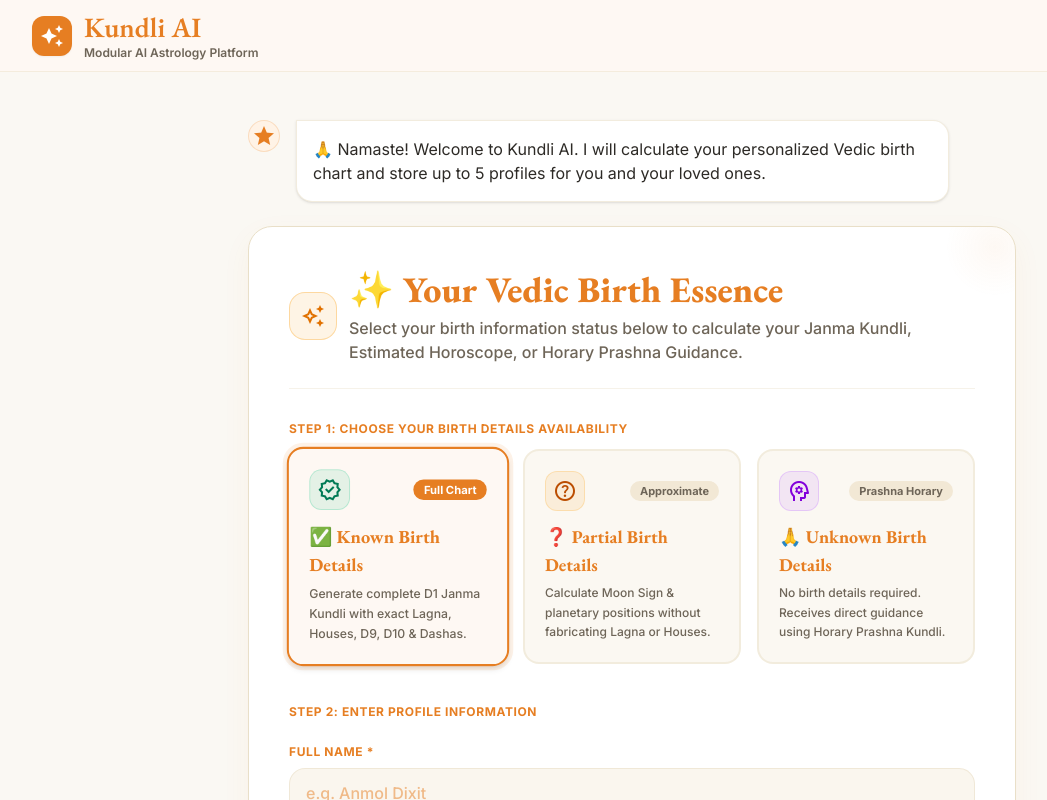
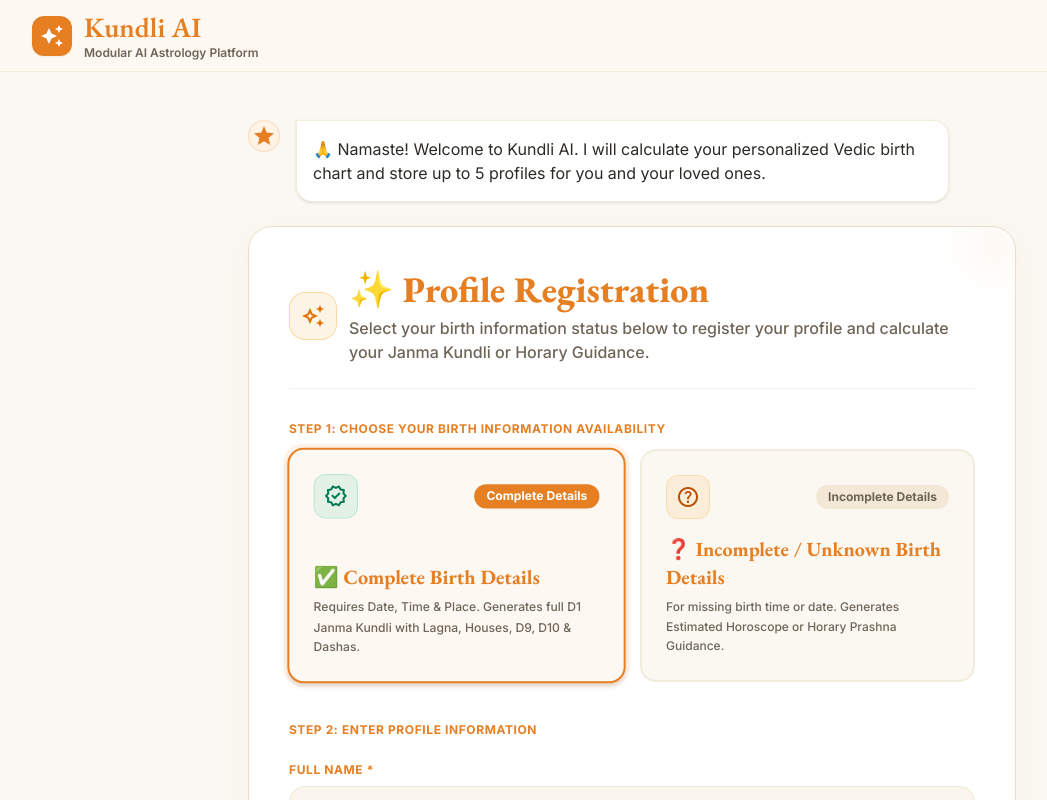
Before and after one commit to Dixit-Anmol/Kundli_GPT_Clone, a React (Vite) app in the folder frontend/: page / in a window 1280 px wide. Shown: the top 800 px of the page, without its empty margins (8-1055 px from the left). Built offline with nearby package versions, Linux system fonts and the light colour scheme.

Commit message:
fix: streamline profile registration to 2 sections (Complete vs Incomplete), remove question selector from registration, and make Prashna AI responses concise with direct YES/NO verdict

```diff
--- a/frontend/src/components/chat/BirthDetailsForm.tsx
+++ b/frontend/src/components/chat/BirthDetailsForm.tsx
@@ -1,8 +1,7 @@
 import { useState } from 'react'
 import type { RelationshipType } from '../../types/profile'
-import PrashnaQuestionSelector from './PrashnaQuestionSelector'
 
-export type OnboardingMode = 'exact' | 'partial' | 'prashna'
+export type OnboardingMode = 'exact' | 'partial'
 
 export interface BirthData {
   fullName: string
@@ -10,11 +9,12 @@ export interface BirthData {
   dateOfBirth?: string
   timeOfBirth?: string
   relationship?: RelationshipType
-  mode?: OnboardingMode
+  mode?: OnboardingMode | 'prashna'
   timeSlot?: string
   question?: string
   category?: string
 }
+
 
 interface BirthDetailsFormProps {
   onSubmit: (data: BirthData) => void
@@ -30,7 +30,7 @@ export default function BirthDetailsForm({ onSubmit }: BirthDetailsFormProps) {
   const [dob, setDob] = useState('')
   const [tob, setTob] = useState('')
 
-  // Option 2 Partial State
+  // Partial / Unknown State
   const [timeSlot, setTimeSlot] = useState<string>('unknown')
 
   // Submit Handler
@@ -49,29 +49,18 @@ export default function BirthDetailsForm({ onSubmit }: BirthDetailsFormProps) {
         })
       }
     } else if (mode === 'partial') {
-      if (dob) {
+      // If dob provided, use partial mode; if missing, use prashna mode
+      const isKnownDob = Boolean(dob)
       onSubmit({
         fullName: name.trim(),
         gender,
-          dateOfBirth: dob,
+        dateOfBirth: dob || '2000-01-01',
         timeOfBirth: tob || undefined,
         relationship,
-          mode: 'partial',
+        mode: isKnownDob ? 'partial' : 'prashna',
         timeSlot,
       })
     }
-    }
-  }
-
-  const handlePrashnaSelect = (question: string, category: string) => {
-    onSubmit({
-      fullName: name.trim() || 'Seeker',
-      gender,
-      relationship,
-      mode: 'prashna',
-      question,
-      category,
-    })
   }
 
   const genderOptions: Array<{ value: 'male' | 'female' | 'other'; label: string }> = [
@@ -91,7 +80,7 @@ export default function BirthDetailsForm({ onSubmit }: BirthDetailsFormProps) {
   ]
 
   return (
-    <div className="mx-auto celestial-card rounded-3xl p-8 sm:p-10 shadow-xl border border-outline-variant/60 animate-fade-in-up space-y-8 max-w-4xl bg-surface/95 backdrop-blur-md">
+    <div className="mx-auto celestial-card rounded-3xl p-8 sm:p-10 shadow-xl border border-outline-variant/60 animate-fade-in-up space-y-8 max-w-3xl bg-surface/95 backdrop-blur-md">
       {/* Header Banner */}
       <div className="border-b border-outline-variant/40 pb-6">
         <div className="flex items-center gap-3">
@@ -100,104 +89,75 @@ export default function BirthDetailsForm({ onSubmit }: BirthDetailsFormProps) {
           </div>
           <div>
             <h2 className="font-display text-3xl sm:text-4xl font-extrabold text-primary leading-tight">
-              ✨ Your Vedic Birth Essence
+              ✨ Profile Registration
             </h2>
             <p className="text-sm sm:text-base text-on-surface-variant font-medium mt-1">
-              Select your birth information status below to calculate your Janma Kundli, Estimated Horoscope, or Horary Prashna Guidance.
+              Select your birth information status below to register your profile and calculate your Janma Kundli or Horary Guidance.
             </p>
           </div>
         </div>
       </div>
 
-      {/* 3 Prominent Hero Onboarding Cards */}
+      {/* 2 Onboarding Section Cards Only */}
       <div className="space-y-3">
         <label className="text-xs font-bold uppercase tracking-wider text-primary block">
-          Step 1: Choose Your Birth Details Availability
+          Step 1: Choose Your Birth Information Availability
         </label>
-        <div className="grid grid-cols-1 md:grid-cols-3 gap-4">
-          {/* Card 1: Exact Details */}
+        <div className="grid grid-cols-1 md:grid-cols-2 gap-4">
+          {/* Section 1: Complete Birth Details */}
           <div
             onClick={() => setMode('exact')}
-            className={`p-5 rounded-2xl border-2 transition-all cursor-pointer flex flex-col justify-between space-y-3 ${
+            className={`p-6 rounded-2xl border-2 transition-all cursor-pointer flex flex-col justify-between space-y-4 ${
               mode === 'exact'
-                ? 'bg-primary/5 border-primary ring-4 ring-primary/10 shadow-md scale-[1.02]'
+                ? 'bg-primary/5 border-primary ring-4 ring-primary/10 shadow-md scale-[1.01]'
                 : 'bg-surface-variant/30 border-outline-variant/50 hover:border-primary/40 hover:bg-surface-variant/50'
             }`}
           >
             <div className="flex items-center justify-between">
-              <span className="w-10 h-10 rounded-xl bg-emerald-500/10 border border-emerald-500/20 flex items-center justify-center text-emerald-700">
-                <span className="material-symbols-outlined text-xl">verified</span>
+              <span className="w-11 h-11 rounded-xl bg-emerald-500/10 border border-emerald-500/20 flex items-center justify-center text-emerald-700">
+                <span className="material-symbols-outlined text-2xl">verified</span>
               </span>
-              <span className={`text-[11px] font-extrabold px-2.5 py-0.5 rounded-full ${
+              <span className={`text-xs font-extrabold px-3 py-1 rounded-full ${
                 mode === 'exact' ? 'bg-primary text-white' : 'bg-surface-variant text-on-surface-variant'
               }`}>
-                Full Chart
+                Complete Details
               </span>
             </div>
             <div>
-              <h4 className="font-display text-lg font-bold text-primary">
-                ✅ Known Birth Details
+              <h4 className="font-display text-xl font-bold text-primary">
+                ✅ Complete Birth Details
               </h4>
-              <p className="text-xs text-on-surface-variant font-medium mt-1 leading-relaxed">
-                Generate complete D1 Janma Kundli with exact Lagna, Houses, D9, D10 & Dashas.
+              <p className="text-xs text-on-surface-variant font-medium mt-1.5 leading-relaxed">
+                Requires Date, Time & Place. Generates full D1 Janma Kundli with Lagna, Houses, D9, D10 & Dashas.
               </p>
             </div>
           </div>
 
-          {/* Card 2: Partial Details */}
+          {/* Section 2: Incomplete Birth Details */}
           <div
             onClick={() => setMode('partial')}
-            className={`p-5 rounded-2xl border-2 transition-all cursor-pointer flex flex-col justify-between space-y-3 ${
+            className={`p-6 rounded-2xl border-2 transition-all cursor-pointer flex flex-col justify-between space-y-4 ${
               mode === 'partial'
-                ? 'bg-primary/5 border-primary ring-4 ring-primary/10 shadow-md scale-[1.02]'
+                ? 'bg-primary/5 border-primary ring-4 ring-primary/10 shadow-md scale-[1.01]'
                 : 'bg-surface-variant/30 border-outline-variant/50 hover:border-primary/40 hover:bg-surface-variant/50'
             }`}
           >
             <div className="flex items-center justify-between">
-              <span className="w-10 h-10 rounded-xl bg-amber-500/10 border border-amber-500/20 flex items-center justify-center text-amber-700">
-                <span className="material-symbols-outlined text-xl">help</span>
+              <span className="w-11 h-11 rounded-xl bg-amber-500/10 border border-amber-500/20 flex items-center justify-center text-amber-700">
+                <span className="material-symbols-outlined text-2xl">help</span>
               </span>
-              <span className={`text-[11px] font-extrabold px-2.5 py-0.5 rounded-full ${
+              <span className={`text-xs font-extrabold px-3 py-1 rounded-full ${
                 mode === 'partial' ? 'bg-primary text-white' : 'bg-surface-variant text-on-surface-variant'
               }`}>
-                Approximate
+                Incomplete Details
               </span>
             </div>
             <div>
-              <h4 className="font-display text-lg font-bold text-primary">
-                ❓ Partial Birth Details
+              <h4 className="font-display text-xl font-bold text-primary">
+                ❓ Incomplete / Unknown Birth Details
               </h4>
-              <p className="text-xs text-on-surface-variant font-medium mt-1 leading-relaxed">
-                Calculate Moon Sign & planetary positions without fabricating Lagna or Houses.
-              </p>
-            </div>
-          </div>
-
-          {/* Card 3: Prashna / Unknown Details */}
-          <div
-            onClick={() => setMode('prashna')}
-            className={`p-5 rounded-2xl border-2 transition-all cursor-pointer flex flex-col justify-between space-y-3 ${
-              mode === 'prashna'
-                ? 'bg-primary/5 border-primary ring-4 ring-primary/10 shadow-md scale-[1.02]'
-                : 'bg-surface-variant/30 border-outline-variant/50 hover:border-primary/40 hover:bg-surface-variant/50'
-            }`}
-          >
-            <div className="flex items-center justify-between">
-              <span className="w-10 h-10 rounded-xl bg-purple-500/10 border border-purple-500/20 flex items-center justify-center text-purple-700">
-                <span className="material-symbols-outlined text-xl">psychology</span>
-              </span>
-              <span className={`text-[11px] font-extrabold px-2.5 py-0.5 rounded-full ${
-                mode === 'prashna' ? 'bg-primary text-white' : 'bg-surface-variant text-on-surface-variant'
-              }`}>
-                Prashna Horary
-              </span>
-            </div>
-            <div>
-              <h4 className="font-display text-lg font-bold text-primary">
-                🙏 Unknown Birth Details
-              </h4>
-              <p className="text-xs text-on-surface-variant font-medium mt-1 leading-relaxed">
-                No birth details required. Receives direct guidance using Horary Prashna Kundli.
+              <p className="text-xs text-on-surface-variant font-medium mt-1.5 leading-relaxed">
+                For missing birth time or date. Generates Estimated Horoscope or Horary Prashna Guidance.
               </p>
             </div>
           </div>
@@ -263,8 +223,7 @@ export default function BirthDetailsForm({ onSubmit }: BirthDetailsFormProps) {
           </div>
         </div>
 
-
-        {/* Mode 1: Exact Birth Details Inputs */}
+        {/* Section 1: Complete Birth Details Inputs */}
         {mode === 'exact' && (
           <div className="space-y-6 animate-fade-in-up bg-surface-variant/20 p-6 rounded-3xl border border-outline-variant/50">
             <div className="grid grid-cols-1 md:grid-cols-2 gap-5">
@@ -299,23 +258,23 @@ export default function BirthDetailsForm({ onSubmit }: BirthDetailsFormProps) {
               disabled={!name.trim() || !dob || !tob}
               className="w-full bg-primary text-white font-bold py-4 rounded-2xl text-sm sm:text-base shadow-lg shadow-primary/25 hover:scale-[1.01] transition-all disabled:opacity-50 cursor-pointer flex items-center justify-center gap-2"
             >
-              <span>Proceed to Select Birthplace & Generate Janma Kundli</span>
+              <span>Proceed to Select Location & Generate Janma Kundli</span>
               <span className="material-symbols-outlined text-lg">arrow_forward</span>
             </button>
           </div>
         )}
 
-        {/* Mode 2: Partial Details Inputs */}
+        {/* Section 2: Incomplete Birth Details Inputs */}
         {mode === 'partial' && (
           <div className="space-y-6 animate-fade-in-up bg-amber-500/5 p-6 rounded-3xl border border-amber-500/30">
             <div className="bg-amber-500/10 border border-amber-500/30 p-4 rounded-2xl text-xs sm:text-sm text-amber-950 font-medium leading-relaxed">
-              ℹ️ <strong>Estimated Horoscope Mode Active</strong>: Enter whatever birth date details you know. Lagna and House Cusps are strictly excluded until exact birth time is provided.
+              ℹ️ <strong>Incomplete Details Mode</strong>: Provide whatever details you know (optional). If birth date is unknown, Horary Prashna mode will be activated automatically.
             </div>
 
             <div className="grid grid-cols-1 md:grid-cols-2 gap-5">
               <div>
                 <label className="text-xs font-bold text-primary block mb-2">
-                  📅 Birth Date / Year *
+                  📅 Birth Date / Year (Optional)
                 </label>
                 <input
                   type="date"
@@ -327,7 +286,7 @@ export default function BirthDetailsForm({ onSubmit }: BirthDetailsFormProps) {
 
               <div>
                 <label className="text-xs font-bold text-primary block mb-2">
-                  🌅 Approximate Time Slot
+                  🌅 Approximate Time Slot (Optional)
                 </label>
                 <select
                   value={timeSlot}
@@ -343,39 +302,15 @@ export default function BirthDetailsForm({ onSubmit }: BirthDetailsFormProps) {
               </div>
             </div>
 
-            <div>
-              <label className="text-xs font-bold text-primary block mb-2">
-                ⏱️ Exact Time of Birth (Optional)
-              </label>
-              <input
-                type="time"
-                value={tob}
-                onChange={(e) => setTob(e.target.value)}
-                placeholder="Optional"
-                className="w-full bg-surface border border-outline-variant/60 rounded-2xl px-4 py-3.5 text-sm sm:text-base text-primary focus:outline-none focus:ring-2 focus:ring-primary/40 focus:border-primary font-medium"
-              />
-            </div>
-
             <button
               type="button"
               onClick={handleFormSubmit}
-              disabled={!name.trim() || !dob}
+              disabled={!name.trim()}
               className="w-full bg-primary text-white font-bold py-4 rounded-2xl text-sm sm:text-base shadow-lg shadow-primary/25 hover:scale-[1.01] transition-all disabled:opacity-50 cursor-pointer flex items-center justify-center gap-2"
             >
-              <span>Proceed to Select Location & Generate Estimated Horoscope</span>
+              <span>Register & Start Astrological Guidance</span>
               <span className="material-symbols-outlined text-lg">arrow_forward</span>
             </button>
-          </div>
-        )}
-
-        {/* Mode 3: Unknown Birth Details (Prashna Horary) Inputs */}
-        {mode === 'prashna' && (
-          <div className="space-y-6 animate-fade-in-up bg-purple-500/5 p-6 rounded-3xl border border-purple-500/30">
-            <div className="bg-purple-500/10 border border-purple-500/30 p-4 rounded-2xl text-xs sm:text-sm text-purple-950 font-medium leading-relaxed">
-              🔮 <strong>Prashna Horary Mode Active</strong>: Zero birth details required! Your chart will be calculated using the exact moment and location of your question right now.
-            </div>
-
-            <PrashnaQuestionSelector onSelectQuestion={handlePrashnaSelect} />
           </div>
         )}
       </div>
```
Also changed, not shown: 1 other file (tests, documents, lock files or other folders). Lines whose indentation alone changed are shown as unchanged.
